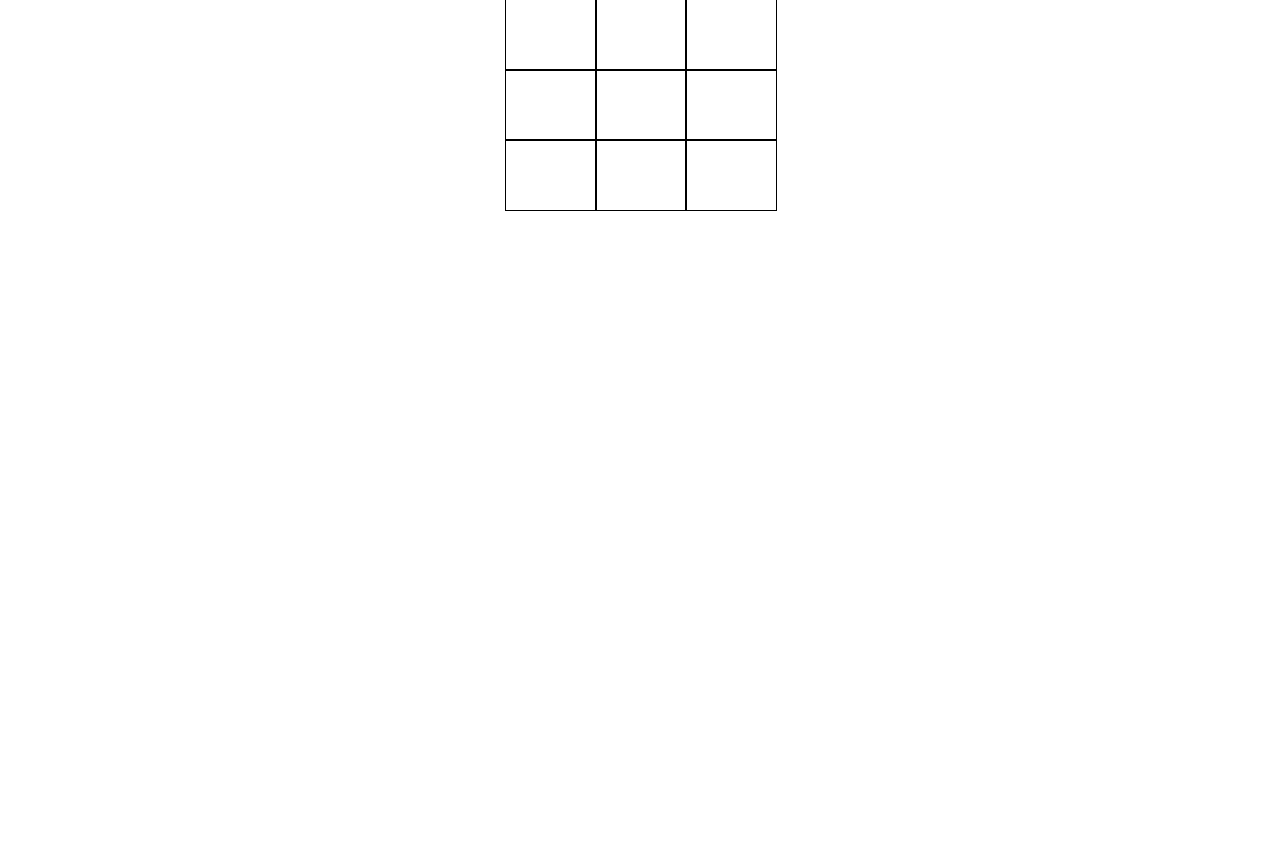
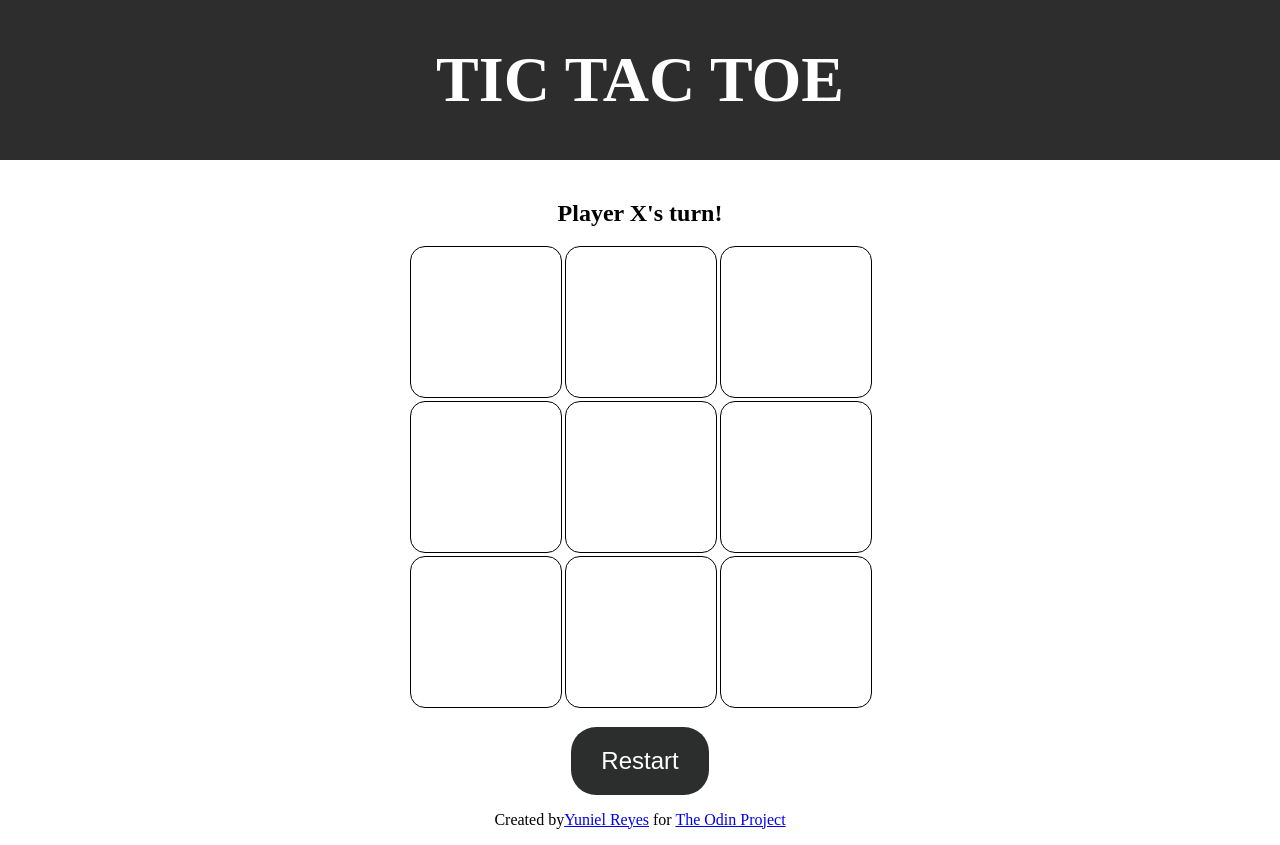
Before and after one commit to yuniel-reyes/tic-tac-toe, a plain HTML site: page index.html in a window 1280 px wide. Before the commit the page ends 800 px from the top, so only its background shows below. Drawn offline with Linux system fonts and the light colour scheme.

Commit message:
Add resetBoard and updateWinner private methods

```diff
--- a/index.html
+++ b/index.html
@@ -9,7 +9,13 @@
 </head>
 <body>
 
-    <header></header>
+    <header>
+        <h1>TIC TAC TOE</h1>
+    </header>
+
+    <div class="turn-and-winner">
+        <h2 id="turn-and-winner-text">Hi</h2>
+    </div>
 
     <main>
         <div id="grid-container">
@@ -17,7 +23,16 @@
         </div>
     </main>
 
-    <footer></footer>
+    <div class="restart-btn">
+        <button id="restart">Restart</button>
+    </div>
+
+    <footer>
+        <div class="f-container">
+            <p>Created by<a href="https://github.com/yuniel-reyes"  class="signature">Yuniel Reyes</a> for
+                <a href="https://www.theodinproject.com" class="odin-link">The Odin Project</a></p>
+        </div>
+    </footer>
 
     <script src="myscript.js" defer></script>
 </body>
--- a/myscript.js
+++ b/myscript.js
@@ -36,7 +36,11 @@ const Game = (() => {
     // Module Pattern to render the board
     const displayBoard = (() => {
 
+
+
         const gridContainer = document.getElementById('grid-container');
+        const resetButton = document.getElementById('restart');
+        const theWinner = document.getElementById('turn-and-winner-text');
         const _GRID_SIZE = 9;
         // Create pattern array
         const winners = [[0, 1, 2],
@@ -48,7 +52,7 @@ const Game = (() => {
                          [0, 4, 8],
                          [2, 4, 6]];
 
-    //  Add mark to a particular spot in the gameboard array
+        // Add mark to a particular spot in the gameboard array
         const checkPlayer = (e) => {
 
             // update array
@@ -57,9 +61,10 @@ const Game = (() => {
             updatePageBoard(e);
             // change currentPlayer for every click
             currentPlayer = currentPlayer == player1 ? player2 : player1;
+            theWinner.textContent = `Player ${currentPlayer.mark}'s turn!`
             // check winner
             checkWinner();
-    }
+        };
 
         const updatePageBoard = (e) => {
             // update board on page
@@ -68,7 +73,7 @@ const Game = (() => {
                 e.target.textContent = currentPlayer.mark;
             }
             return;
-    }
+        };
 
 
         const updateArray = (e) => {
@@ -78,6 +83,10 @@ const Game = (() => {
             }
             // console.table(GameBoard.gameBoard);
             return;
+        };
+
+        const updateWinner = (thisWinner) => {
+            return theWinner.textContent = `Player ${thisWinner} has won!`;
         }
 
         const checkWinner = () => {
@@ -99,7 +108,8 @@ const Game = (() => {
                         break;
                     }
                     if (counter == 2) {
-                    return console.log(`The winner is ${GameBoard.gameBoard[eachItem]}`);
+                        // console.log(`The winner is ${GameBoard.gameBoard[eachItem]}`);
+                        return updateWinner(GameBoard.gameBoard[eachItem]);
                     }
                     counter++;
                 }
@@ -126,10 +136,37 @@ const Game = (() => {
                 div.addEventListener('click', checkPlayer);
                 gridContainer.appendChild(div);
             }
+            // put who's turn it's
+            theWinner.textContent = `Player ${player1.mark}'s turn!`
+        };
+
+        const resetBoard  = () => {
+            let eachCell = gridContainer.children;
+            for (let eachMark = 0; eachMark < eachCell.length; eachMark++){
+                eachCell[eachMark].textContent = "";
             }
+            GameBoard.gameBoard.forEach((cell, index) => {
+                GameBoard.gameBoard[index] = "?";
+            })
+            // update player
+            currentPlayer = player1;
+            theWinner.textContent = `Player ${currentPlayer.mark}'s turn!`
+        }
+        resetButton.onclick = resetBoard;
+
 
         _renderBoard(gridContainer, checkPlayer);
 
+        return {
+            resetButton,
+            // theWinner,
+        }
 
     })();
+
+    return {
+        displayBoard,
+        GameBoard,
+    }
+
 })();
--- a/style.css
+++ b/style.css
@@ -6,19 +6,59 @@ html, body {
     margin: 0;
 }
 
+header {
+    display: flex;
+    justify-content: center;
+    margin-bottom: 20px;
+    font-size: 2em;
+    background-color: rgb(46, 45, 45);
+    color: white;
+}
 
+.turn-and-winner {
+    display: flex;
+    justify-content: center;
+
+}
 
 #grid-container {
     display: grid;
-    grid-template-columns: repeat(3, 90px);
-    grid-template-rows: repeat(3, 70px);
+    grid-template-columns: repeat(3, 150px);
+    grid-template-rows: repeat(3, 150px);
     justify-content: center;
     align-items: center;
-    /* border: 1px solid; */
+    gap: 5px;
+
 }
 
 .child {
+    display: flex;
+    justify-content: center;
+    align-items: center;
     border: 1px solid;
-    width: 90px;
-    height: 70px;
+    width: 150px;
+    height: 150px;
+    border-radius: 15px;
+    font-size: 2.5rem;
 }
+
+.restart-btn {
+    display: flex;
+    justify-content: center;
+    margin-top: 20px;
+}
+
+#restart {
+    padding: 20px 30px;
+    border-radius: 25px;
+    border: none;
+    font-size: 1.5rem;
+    background-color: rgb(44, 46, 46);
+    color: white;
+    cursor: pointer;
+}
+
+footer {
+    display: flex;
+    justify-content: center;
+}
```
Also changed, not shown: 1 other file. Lines whose indentation alone changed are shown as unchanged.
